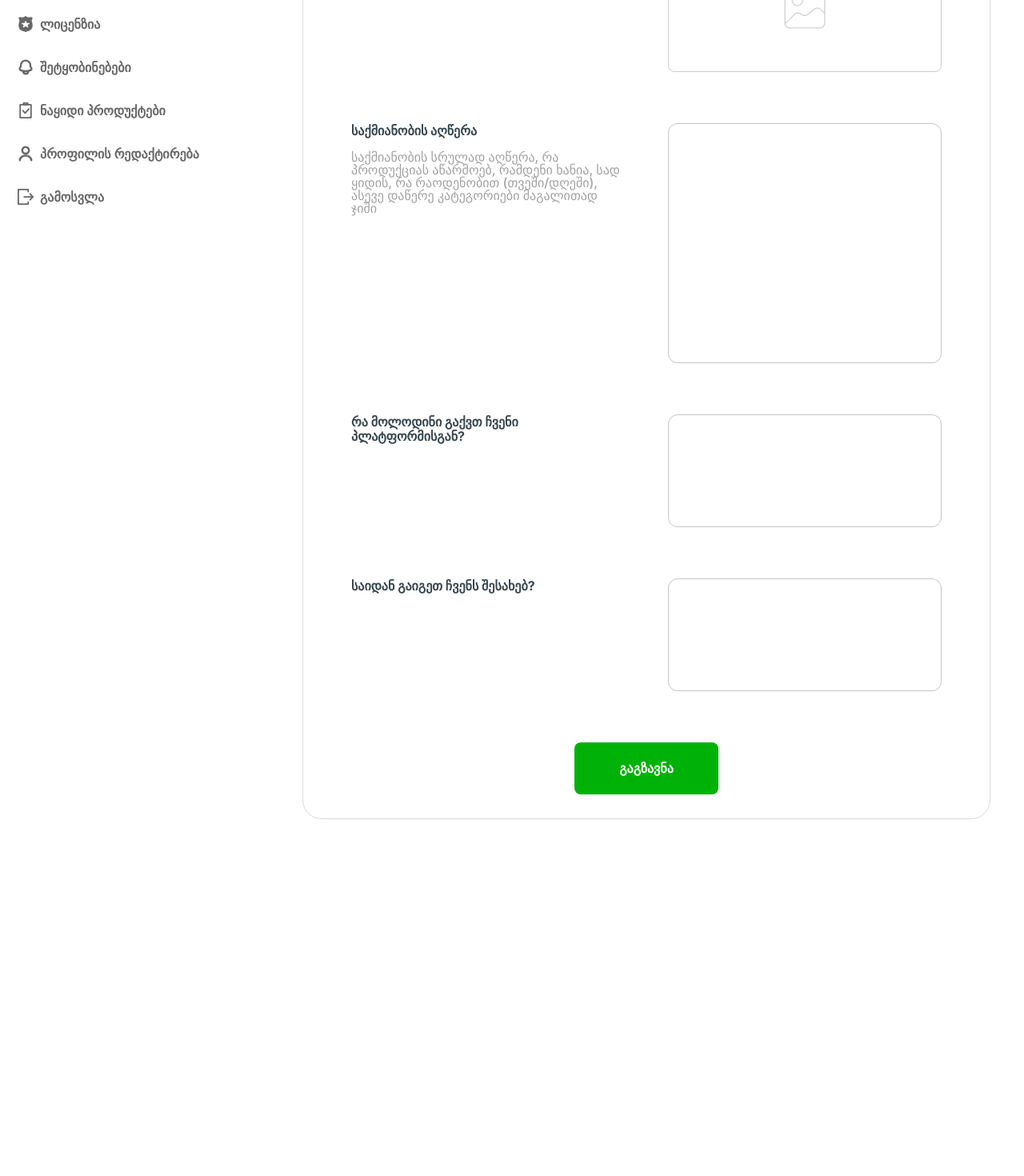
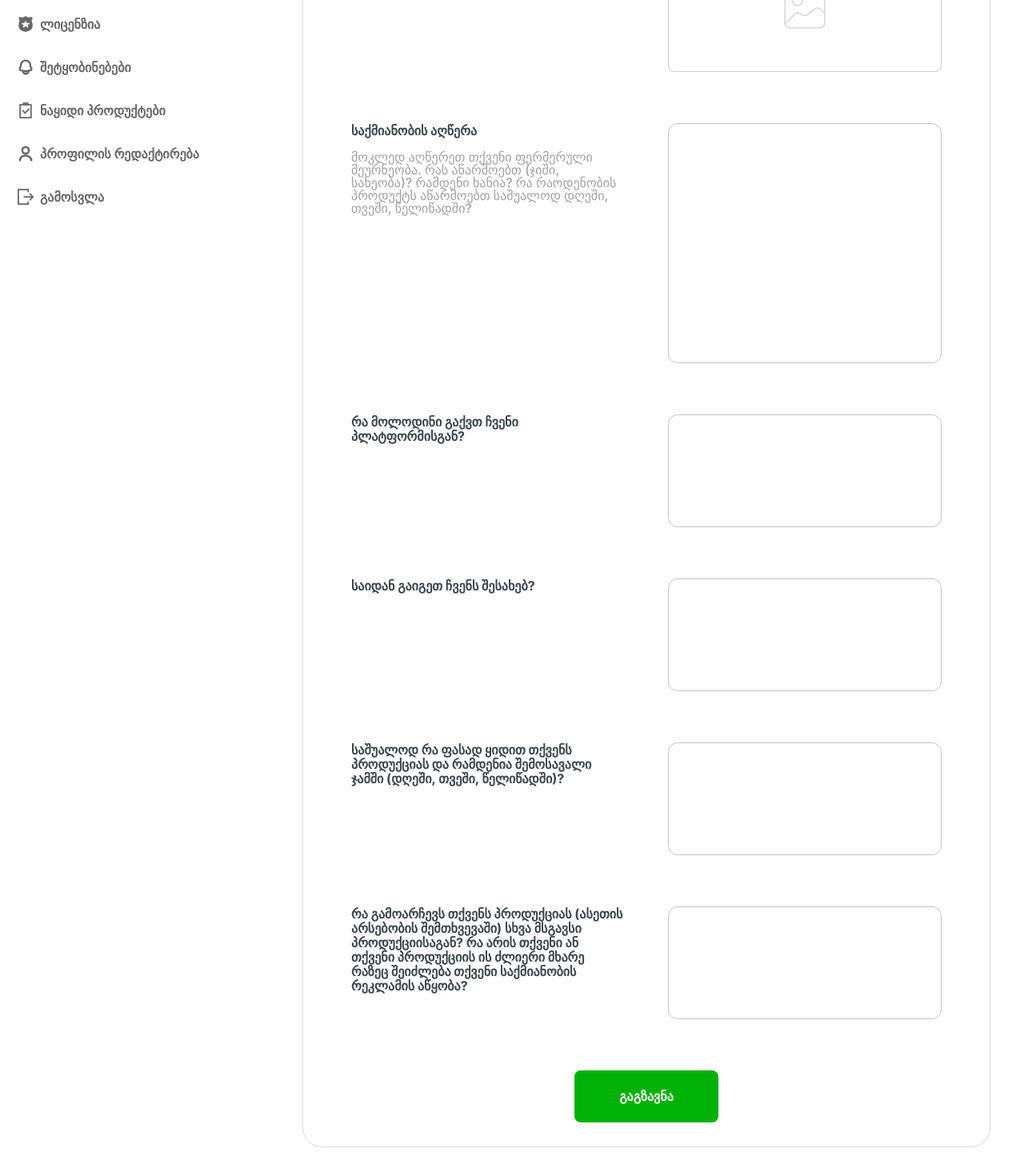
Before and after one commit to Synaptica-Development/Farmers, a Next.js app: page /farmer/myfarm in a window 1280 px wide. Shown: the part 459-1929 px from the top of the page at 80% size. Before the commit the page ends 1748 px from the top, so only its background shows below. Built offline with nearby package versions, Linux system fonts and the light colour scheme; no server answers.

Commit message:
feat: changed url

```diff
--- a/app/components/BecomeFarmer/BecomeFarmer.module.scss
+++ b/app/components/BecomeFarmer/BecomeFarmer.module.scss
@@ -122,7 +122,9 @@
 }
 
 .expectations,
-.heardAbout {
+.heardAbout,
+.pricingAndIncome,
+.productAdvantage {
     height: 141px;
 }
 
--- a/app/components/BecomeFarmer/BecomeFarmer.tsx
+++ b/app/components/BecomeFarmer/BecomeFarmer.tsx
@@ -7,7 +7,6 @@ import api from '@/lib/axios';
 import Cookies from 'js-cookie';
 import { extractRoleFromToken } from '@/lib/extractRoleFromToken';
 import { useState } from 'react';
-
 
 interface Props {
     setRole: React.Dispatch<React.SetStateAction<string | null>>;
@@ -19,6 +18,8 @@ type FormData = {
     activityDescription: string;
     expectations: string;
     heardAbout: string;
+    pricingAndIncome: string;
+    productAdvantage: string;
 };
 
 const BecomeFarmer = (props: Props) => {
@@ -31,39 +32,33 @@ const BecomeFarmer = (props: Props) => {
 
     const [passportPreview, setPassportPreview] = useState<string | null>(null);
 
-
     const onSubmit = async (data: FormData) => {
     try {
         const formData = new FormData();
         formData.append('PersonalIDImg', data.photo[0]);
 
-            const queryParams = new URLSearchParams({
-                PersonalID: data.personalId,
-                Description: data.activityDescription,
-                Answer1: data.expectations,
-                Answer2: data.heardAbout,
-            }).toString();
+        const queryParams = new URLSearchParams();
+        queryParams.append('PersonalID', data.personalId);
+        queryParams.append('Description', data.activityDescription);
 
+        const questions = [
+            data.expectations,
+            data.heardAbout,
+            data.pricingAndIncome,
+            data.productAdvantage,
+        ];
 
-            const response = await api.put(`/api/Farmer/create-farm?${queryParams}`, formData);
+        questions.forEach(q => queryParams.append('Questions', q));
 
-            console.log('Success:', response.data.token);
+        const response = await api.put(`/api/Farmer/create-farm?${queryParams.toString()}`, formData);
 
-            ////
         const role = extractRoleFromToken(response.data.token);
 
-            Cookies.set('token', response.data.token, {
-                secure: true,
-                sameSite: 'none',
-            });
-
+        Cookies.set('token', response.data.token, { secure: true, sameSite: 'none' });
 
         if (role) {
-                props.setRole(role)
-                Cookies.set('role', role, {
-                    secure: true,
-                    sameSite: 'none',
-                });
+            props.setRole(role);
+            Cookies.set('role', role, { secure: true, sameSite: 'none' });
         }
         reset();
     } catch (err) {
@@ -72,13 +67,10 @@ const BecomeFarmer = (props: Props) => {
 };
 
 
-
     return (
         <div className={styles.wrapper}>
             <h1>გახდი ფერმერი</h1>
-
             <form onSubmit={handleSubmit(onSubmit)} className={styles.form}>
-                {/* Personal ID */}
                 <div className={styles.fieldWrapper}>
                     <div className={`${styles.field} ${styles.personalId}`}>
                         <label htmlFor="personalId">პირადი ნომერი</label>
@@ -86,25 +78,15 @@ const BecomeFarmer = (props: Props) => {
                             id="personalId"
                             {...register('personalId', {
                                 required: 'პირადი ნომერი სავალდებულოა',
-                                pattern: {
-                                    value: /^[0-9]+$/,
-                                    message: 'მხოლოდ რიცხვები',
-                                },
-                                minLength: {
-                                    value: 11,
-                                    message: 'უნდა იყოს ზუსტად 11 ციფრი',
-                                },
-                                maxLength: {
-                                    value: 11,
-                                    message: 'უნდა იყოს ზუსტად 11 ციფრი',
-                                },
+                                pattern: { value: /^[0-9]+$/, message: 'მხოლოდ რიცხვები' },
+                                minLength: { value: 11, message: 'უნდა იყოს ზუსტად 11 ციფრი' },
+                                maxLength: { value: 11, message: 'უნდა იყოს ზუსტად 11 ციფრი' },
                             })}
                         />
                     </div>
                     {errors.personalId && <p className={styles.error}>{errors.personalId.message as string}</p>}
                 </div>
 
-                {/* Passport Photo */}
                 <div className={styles.fieldWrapper}>
                     <div className={styles.field}>
                         <label htmlFor="photo">ატვირთე პირადობის/პასპორტის ფოტო</label>
@@ -125,9 +107,7 @@ const BecomeFarmer = (props: Props) => {
                                     required: 'ფოტო სავალდებულოა',
                                     onChange: (e) => {
                                         const file = e.target.files?.[0];
-                                        if (file) {
-                                            setPassportPreview(URL.createObjectURL(file));
-                                        }
+                                        if (file) setPassportPreview(URL.createObjectURL(file));
                                     },
                                 })}
                             />
@@ -136,16 +116,13 @@ const BecomeFarmer = (props: Props) => {
                     {errors.photo && <p className={styles.error}>{errors.photo.message as string}</p>}
                 </div>
 
-
-                {/* Activity Description */}
                 <div className={styles.fieldWrapper}>
                     <div className={styles.field}>
                         <div className={styles.fieldLabel}>
                             <label htmlFor="activityDescription">საქმიანობის აღწერა</label>
                             <p>
-                                საქმიანობის სრულად აღწერა, რა პროდუქციას აწარმოებ, რამდენი ხანია,
-                                სად ყიდის, რა რაოდენობით (თვეში/დღეში), ასევე დაწერე კატეგორიები
-                                მაგალითად ჯიში
+                                მოკლედ აღწერეთ თქვენი ფერმერული მეურნეობა. რას აწარმოებთ (ჯიში, სახეობა)? რამდენი ხანია?
+                                 რა რაოდენობის პროდუქტს აწარმოებთ საშუალოდ დღეში, თვეში, წელიწადში?
                             </p>
                         </div>
                         <textarea
@@ -153,14 +130,8 @@ const BecomeFarmer = (props: Props) => {
                             id="activityDescription"
                             {...register('activityDescription', {
                                 required: 'აღწერა სავალდებულოა',
-                                minLength: {
-                                    value: 30,
-                                    message: 'მინიმუმ 30 სიმბოლო',
-                                },
-                                maxLength: {
-                                    value: 120,
-                                    message: 'მაქსიმუმ 120 სიმბოლო',
-                                },
+                                minLength: { value: 30, message: 'მინიმუმ 30 სიმბოლო' },
+                                maxLength: { value: 120, message: 'მაქსიმუმ 120 სიმბოლო' },
                             })}
                         />
                     </div>
@@ -169,7 +140,6 @@ const BecomeFarmer = (props: Props) => {
                     )}
                 </div>
 
-                {/* Expectations */}
                 <div className={styles.fieldWrapper}>
                     <div className={styles.field}>
                         <label htmlFor="expectations">რა მოლოდინი გაქვთ ჩვენი პლატფორმისგან?</label>
@@ -178,21 +148,14 @@ const BecomeFarmer = (props: Props) => {
                             id="expectations"
                             {...register('expectations', {
                                 required: 'მოლოდინები სავალდებულოა',
-                                minLength: {
-                                    value: 30,
-                                    message: 'მინიმუმ 30 სიმბოლო',
-                                },
-                                maxLength: {
-                                    value: 120,
-                                    message: 'მაქსიმუმ 120 სიმბოლო',
-                                },
+                                minLength: { value: 30, message: 'მინიმუმ 30 სიმბოლო' },
+                                maxLength: { value: 120, message: 'მაქსიმუმ 120 სიმბოლო' },
                             })}
                         />
                     </div>
                     {errors.expectations && <p className={styles.error}>{errors.expectations.message as string}</p>}
                 </div>
 
-                {/* Heard About */}
                 <div className={styles.fieldWrapper}>
                     <div className={styles.field}>
                         <label htmlFor="heardAbout">საიდან გაიგეთ ჩვენს შესახებ?</label>
@@ -201,18 +164,44 @@ const BecomeFarmer = (props: Props) => {
                             id="heardAbout"
                             {...register('heardAbout', {
                                 required: 'გთხოვთ მიუთითოთ',
-                                minLength: {
-                                    value: 30,
-                                    message: 'მინიმუმ 30 სიმბოლო',
-                                },
-                                maxLength: {
-                                    value: 120,
-                                    message: 'მაქსიმუმ 120 სიმბოლო',
-                                },
+                                minLength: { value: 30, message: 'მინიმუმ 30 სიმბოლო' },
+                                maxLength: { value: 120, message: 'მაქსიმუმ 120 სიმბოლო' },
                             })}
                         />
                     </div>
                     {errors.heardAbout && <p className={styles.error}>{errors.heardAbout.message as string}</p>}
+                </div>
+
+                <div className={styles.fieldWrapper}>
+                    <div className={styles.field}>
+                        <label htmlFor="pricingAndIncome">საშუალოდ რა ფასად ყიდით თქვენს პროდუქციას და რამდენია შემოსავალი ჯამში (დღეში, თვეში, წელიწადში)?</label>
+                        <textarea
+                            className={styles.pricingAndIncome}
+                            id="pricingAndIncome"
+                            {...register('pricingAndIncome', {
+                                required: 'გთხოვთ მიუთითოთ',
+                                minLength: { value: 30, message: 'მინიმუმ 30 სიმბოლო' },
+                                maxLength: { value: 120, message: 'მაქსიმუმ 120 სიმბოლო' },
+                            })}
+                        />
+                    </div>
+                    {errors.pricingAndIncome && <p className={styles.error}>{errors.pricingAndIncome.message as string}</p>}
+                </div>
+
+                <div className={styles.fieldWrapper}>
+                    <div className={styles.field}>
+                        <label htmlFor="productAdvantage">რა გამოარჩევს თქვენს პროდუქციას (ასეთის არსებობის შემთხვევაში) სხვა მსგავსი პროდუქციისაგან? რა არის თქვენი ან თქვენი პროდუქციის ის ძლიერი მხარე რაზეც შეიძლება თქვენი საქმიანობის რეკლამის აწყობა?</label>
+                        <textarea
+                            className={styles.productAdvantage}
+                            id="productAdvantage"
+                            {...register('productAdvantage', {
+                                required: 'გთხოვთ მიუთითოთ',
+                                minLength: { value: 30, message: 'მინიმუმ 30 სიმბოლო' },
+                                maxLength: { value: 120, message: 'მაქსიმუმ 120 სიმბოლო' },
+                            })}
+                        />
+                    </div>
+                    {errors.productAdvantage && <p className={styles.error}>{errors.productAdvantage.message as string}</p>}
                 </div>
 
                 <button type="submit">გაგზავნა</button>
```
Lines whose indentation alone changed are shown as unchanged.
